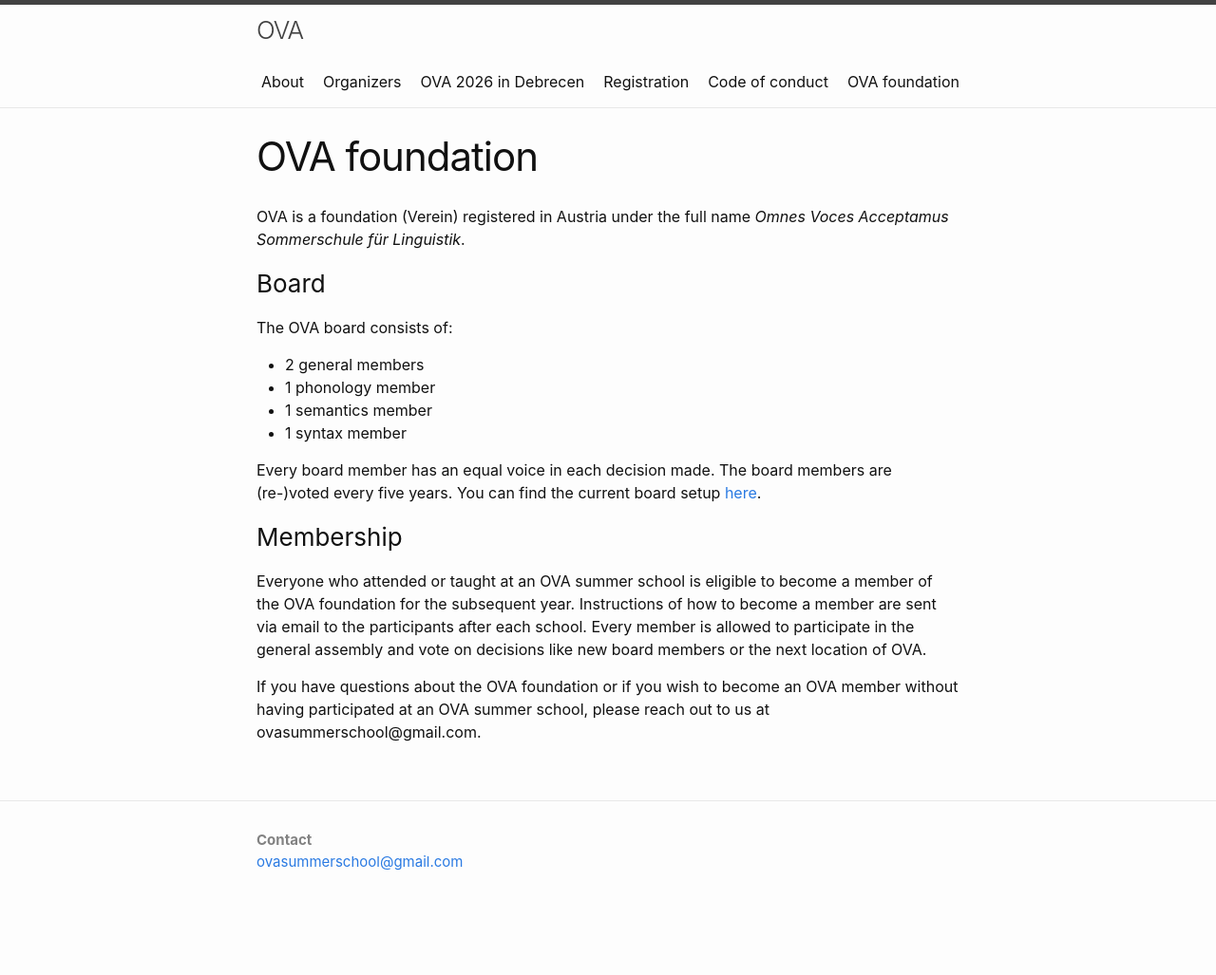
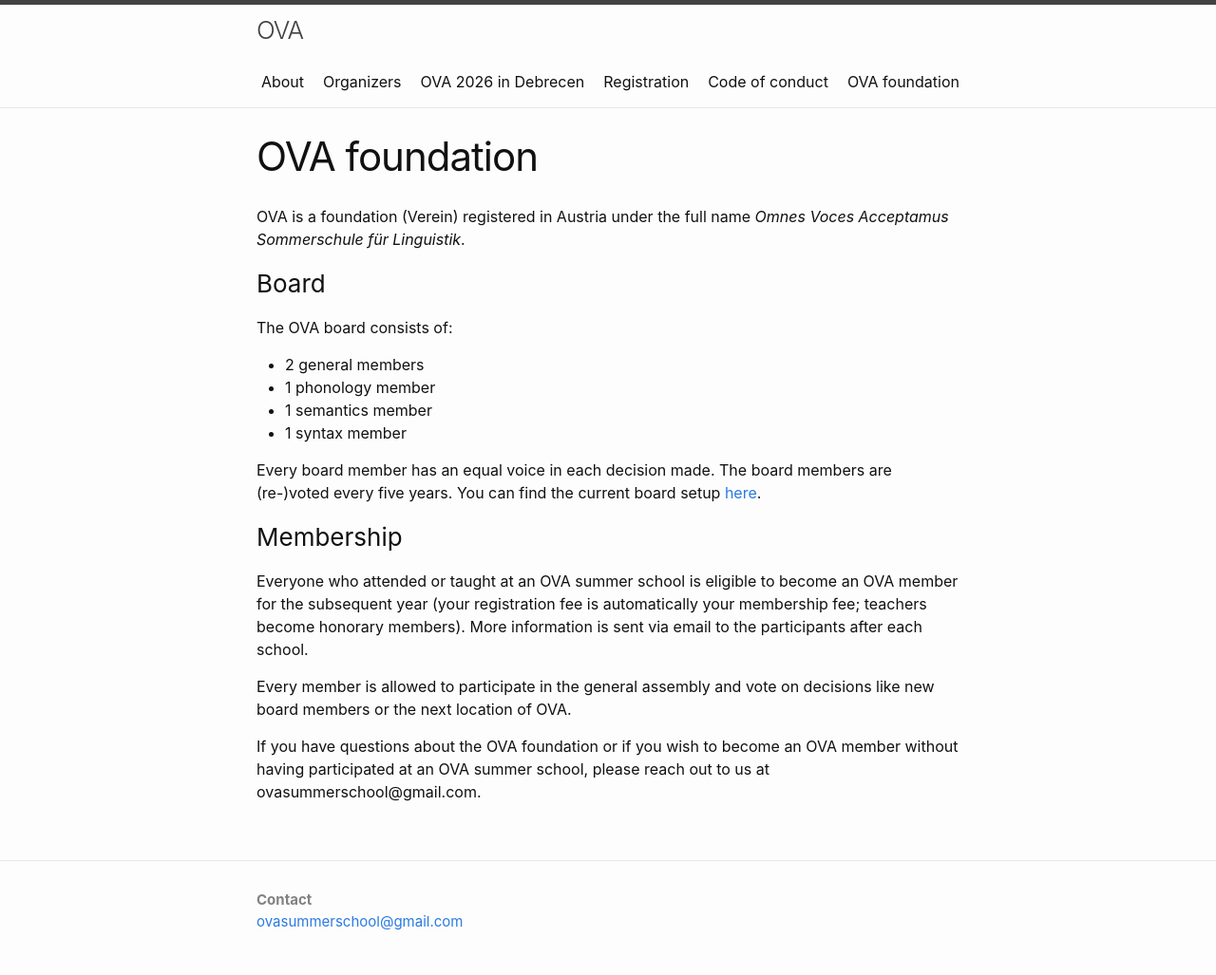
Before and after one commit to ovaschool/ovaschool.github.io, a Jekyll site: the page built from staticpages/ova-foundation.markdown, in a window 1280 px wide. Shown: the whole page at 95% size. Built offline with Jekyll 4.4.1, drawn with Linux system fonts in a browser that asks for light colours; before the commit the page ends 964 px from its top, so only the background shows below that.

Commit message:
Update ova-foundation.markdown

```diff
--- a/staticpages/ova-foundation.markdown
+++ b/staticpages/ova-foundation.markdown
@@ -18,7 +18,8 @@ The OVA board consists of:
 Every board member has an equal voice in each decision made. The board members are (re-)voted every five years. You can find the current board setup [here](https://ovaschool.github.io/organizers/).
 
 ### Membership
-Everyone who attended or taught at an OVA summer school is eligible to become a member of the OVA foundation for the subsequent year. Instructions of how to become a member are sent via email to the participants after each school.
+Everyone who attended or taught at an OVA summer school is eligible to become an OVA member for the subsequent year (your registration fee is automatically your membership fee; teachers become honorary members). More information is sent via email to the participants after each school.
+
 Every member is allowed to participate in the general assembly and vote on decisions like new board members or the next location of OVA.
 
 If you have questions about the OVA foundation or if you wish to become an OVA member without having participated at an OVA summer school, please reach out to us at ovasummerschool@gmail.com.
```
